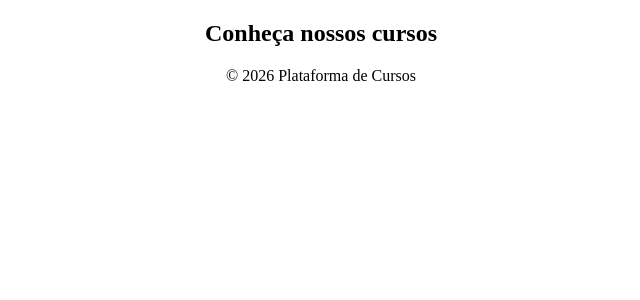
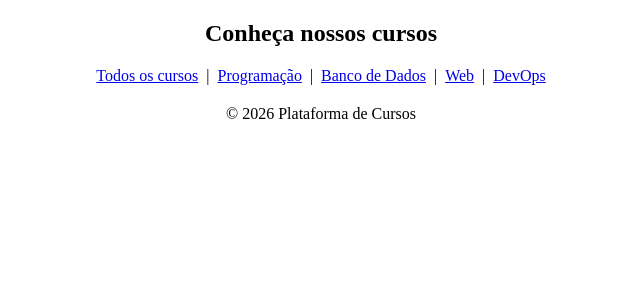
Before and after one commit to GuilhermeSantaCruz/plataforma-cursos-django, a Django app: a page that uses cursos/templates/cursos/home.html in a window 1280 px wide. Shown: the part 128-428 px from the top of the page, without its empty margins (319-959 px from the left). Run offline with Django 5.2, Linux system fonts and the light colour scheme; data that the repository does not hold is empty.

Commit message:
Adiciona filtro de cursos por categoria

```diff
--- a/cursos/static/cursos/style.css
+++ b/cursos/static/cursos/style.css
@@ -48,3 +48,12 @@ footer p {
 .categoria-curso {
     color:#663399;
 }
+
+nav {
+    display: flex;
+    justify-content: center;
+    align-items: center;
+    flex-wrap: wrap;
+    gap: 8px;
+    margin-bottom: 20px;
+}
--- a/cursos/templates/cursos/home.html
+++ b/cursos/templates/cursos/home.html
@@ -2,6 +2,13 @@
 
 {% block content %}
     <h2>Conheça nossos cursos</h2>
+    <nav>
+        <a href="/">Todos os cursos</a> |
+        <a href="/?categoria=Programação">Programação</a> |
+        <a href="/?categoria=Banco de Dados">Banco de Dados</a> |
+        <a href="/?categoria=Web">Web</a> |
+        <a href="/?categoria=DevOps">DevOps</a>
+    </nav>
     {% for curso in cursos %}
         <div class="cartao-curso">
             <h3>
--- a/cursos/views.py
+++ b/cursos/views.py
@@ -3,8 +3,12 @@ from .models import Curso
 
 
 def home(request):
-    cursos = Curso.objects.all()
-    context = {"cursos": cursos}
+    categoria = request.GET.get("categoria")
+    if categoria:
+        cursos = Curso.objects.filter(idcategoria__nome=categoria)
+    else:
+        cursos = Curso.objects.all()
+    context = {"cursos": cursos, "categoria": categoria}
     return render(request, 'cursos/home.html', context)
 
 def detalhes_curso(request, pk):
```
